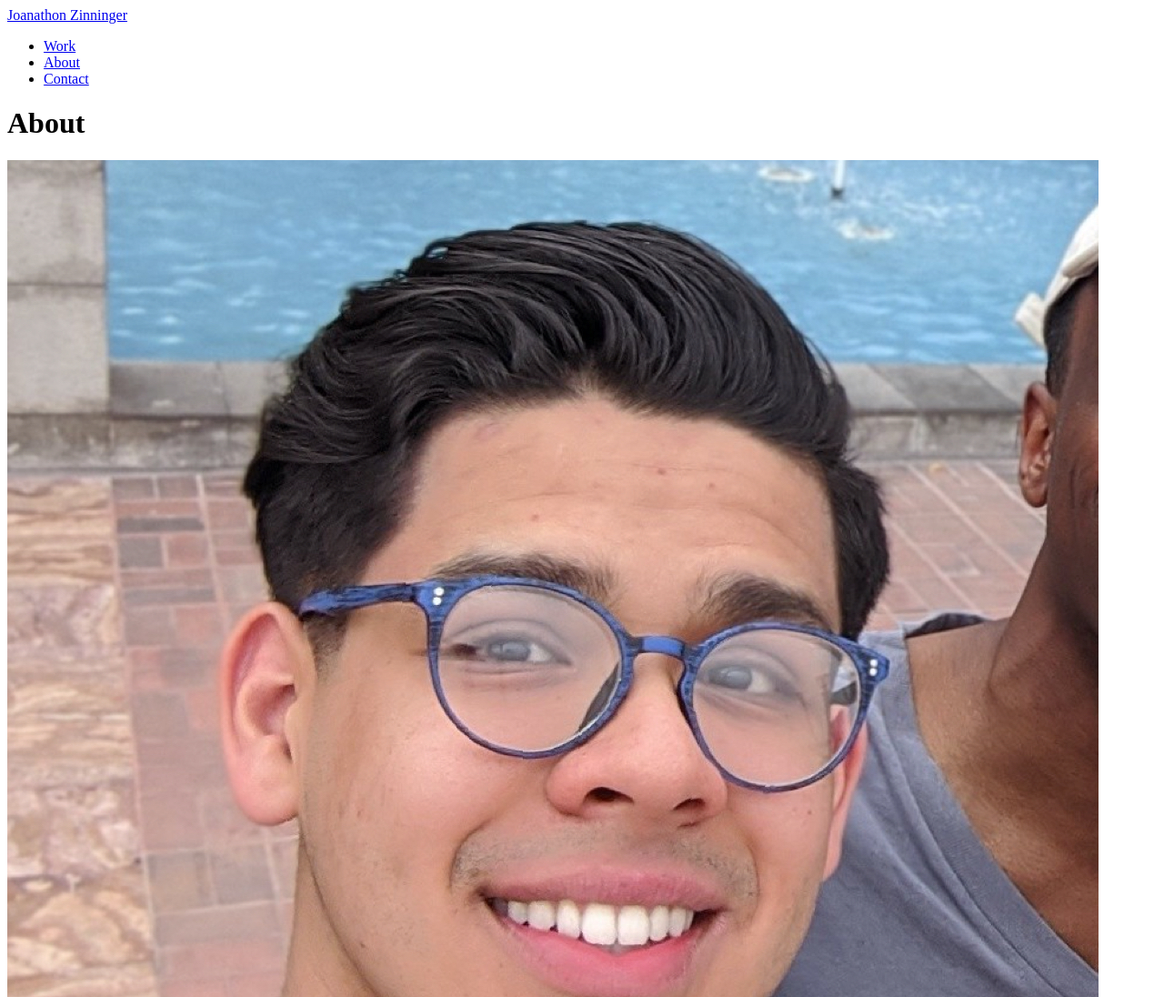
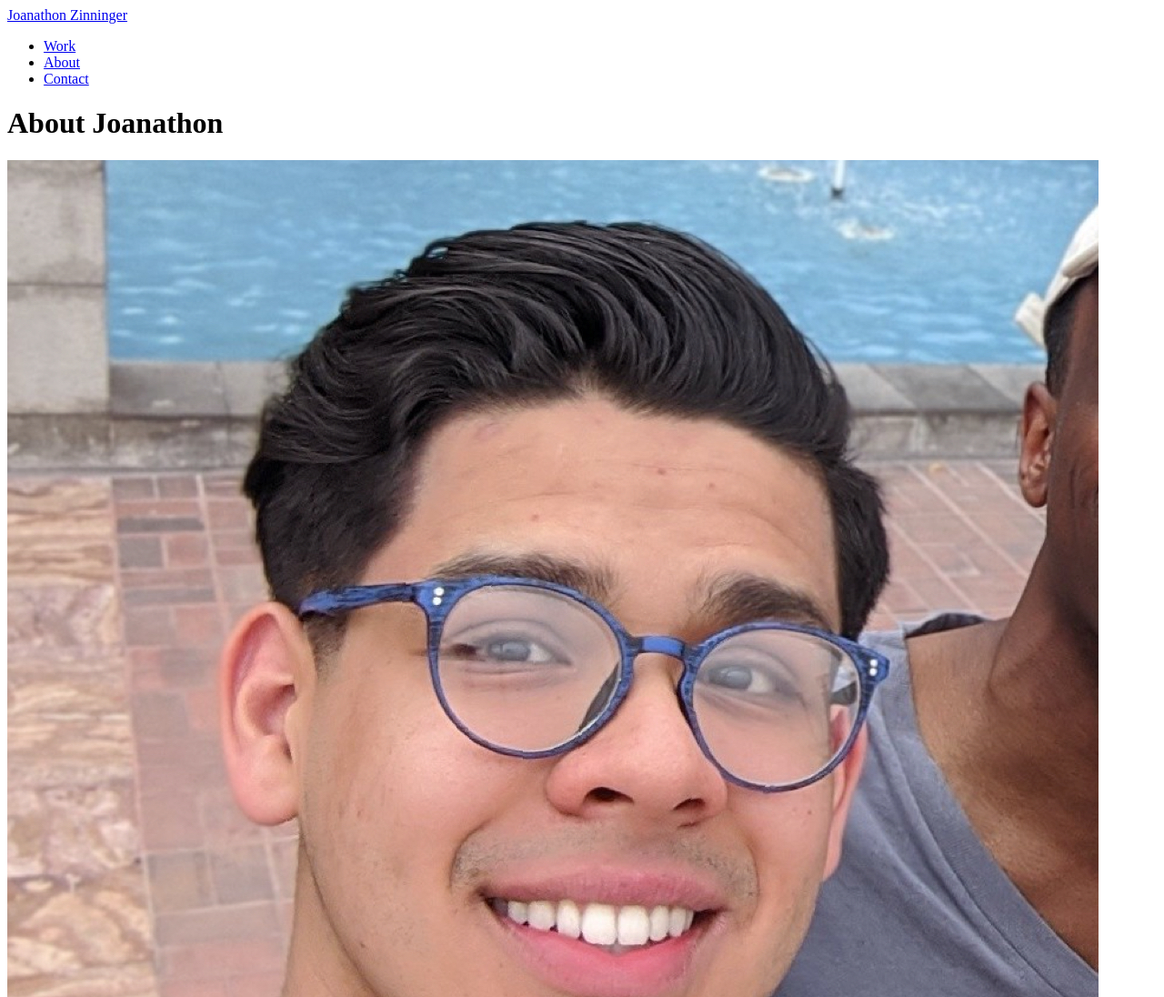
Before and after one commit to joanathonz/portfolio-site, a plain HTML site: page about.html in a window 1280 px wide. Shown: the top 1096 px of the page at 91% size. Drawn offline with Linux system fonts and the light colour scheme.

Commit message:
Update about heading

```diff
--- a/about.html
+++ b/about.html
@@ -20,7 +20,7 @@
     <main>
       <div>
         <div>
-          <h1>About</h1>
+          <h1>About Joanathon</h1>
         </div>
       </div>
       <div>
```
